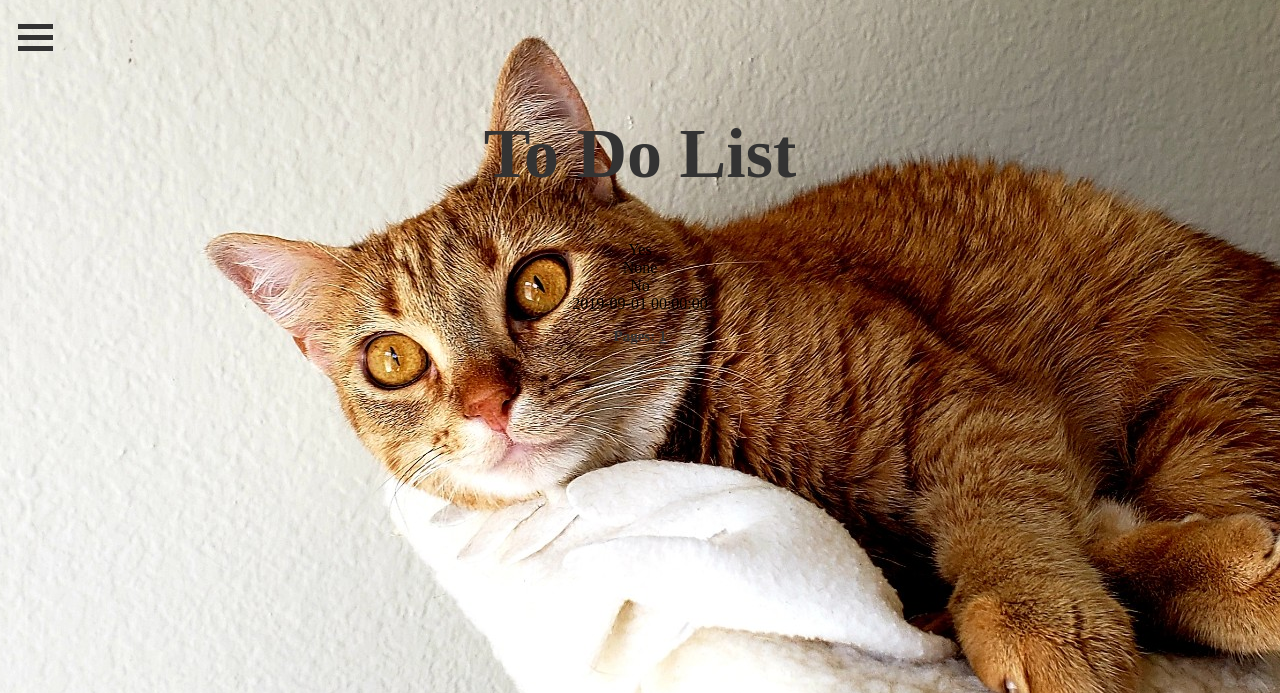
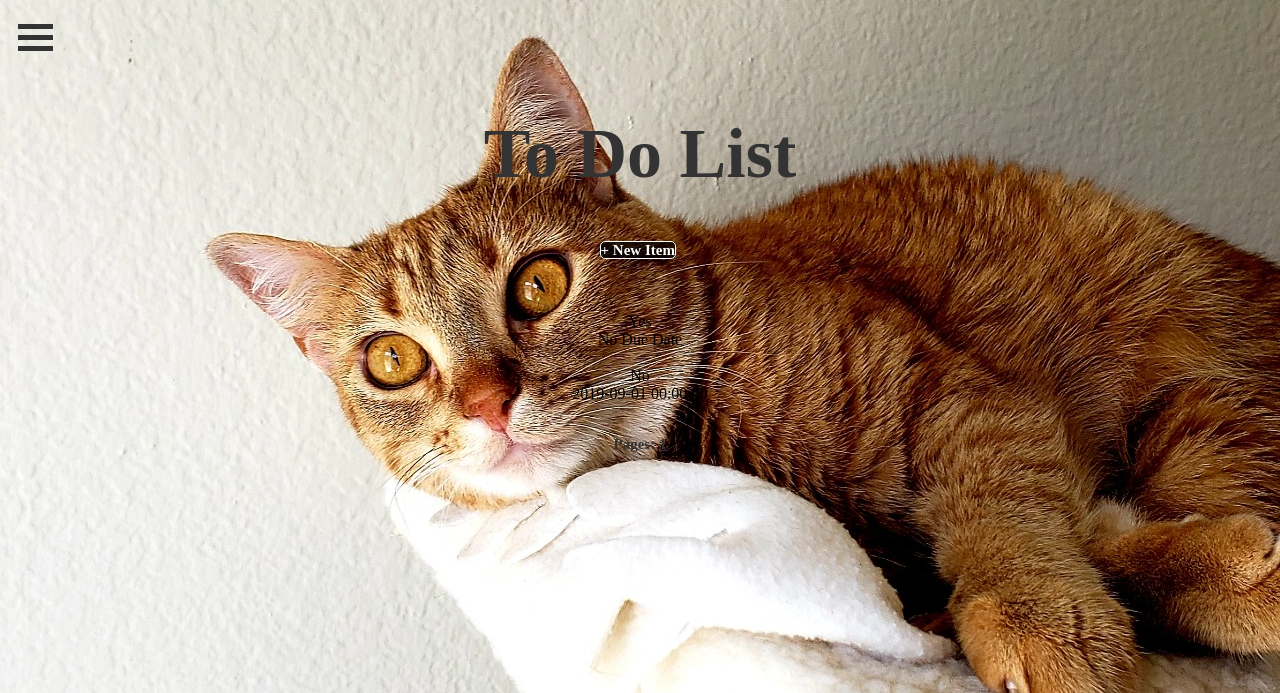
Before and after one commit to jorgerivero3/project-3, a Flask app: page /todo_list in a window 1280 px wide. Shown: the top 693 px of the page. Run offline with Flask 2, Linux system fonts and the light colour scheme; a user stored in the database is signed in; data comes from the database, SQL or seed files in the repository; both versions use the stored data as it was after the commit; some web fonts are replaced.

Commit message:
can add to list

```diff
--- a/Application/forms.py
+++ b/Application/forms.py
@@ -2,13 +2,13 @@ from Application.models import User
 from flask_login import current_user
 from flask_wtf import FlaskForm
 from wtforms import StringField, PasswordField, SubmitField, BooleanField, IntegerField, DateField, TextAreaField
-from wtforms.validators import DataRequired, Length, Email, EqualTo, NumberRange, ValidationError
+from wtforms.validators import DataRequired, Length, Email, EqualTo, NumberRange, ValidationError, Optional
 
 
 class NewItem(FlaskForm):
 	title = StringField("Task name", validators=[DataRequired(), Length(min=2, max=20)])
 	description = TextAreaField("Item description", validators=[DataRequired(), Length(max=750)])
-	due = DateField("Due date")
+	due = DateField("Due date", format='%m/%d/%Y', validators=[Optional()])
 	submit = SubmitField('List Task')
 
 class RegistrationForm(FlaskForm):
--- a/Application/templates/todo_list.html
+++ b/Application/templates/todo_list.html
@@ -5,12 +5,16 @@
 <div align="center">
 
 	<h1>To Do List</h1>
+	<a href="/task/new" class="myButton">+ New Item</a><br><br><br><br>
 	{% for task in tasks.items %}
 	<div class="task-block">
 		{{ task.title }}<br>
-		{% if task.due != null %}
+		{% if task.due != None %}
 			{{ task.due }}
+		{% else %}
+			No Due Date
 		{% endif %}
+		<br><br>
 	{% endfor %}
 	<p>Pages:
 		{% if page_num %}
```
Also changed, not shown: Application/templates/newItem.html (renamed from Application/newItem.html, +5 -5 lines), Application/app.db, 3 other files.
